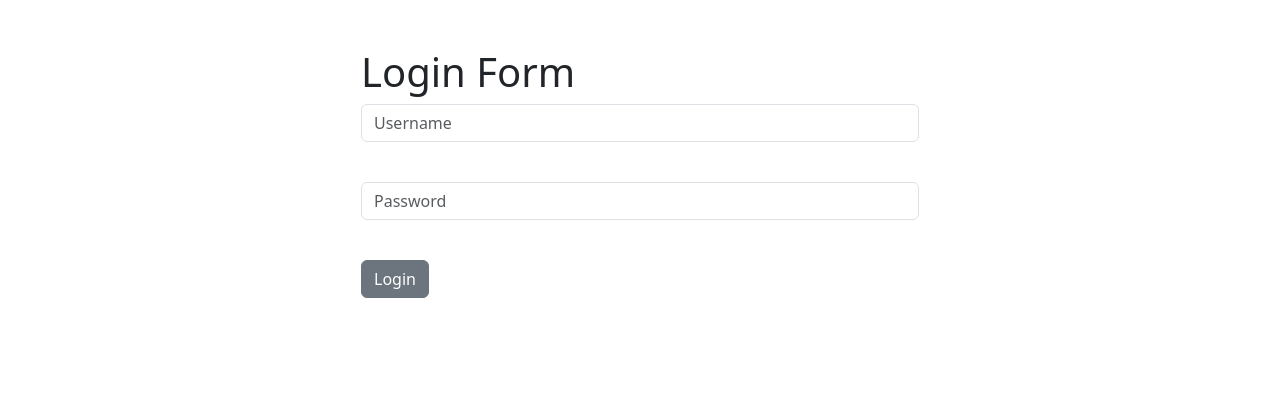
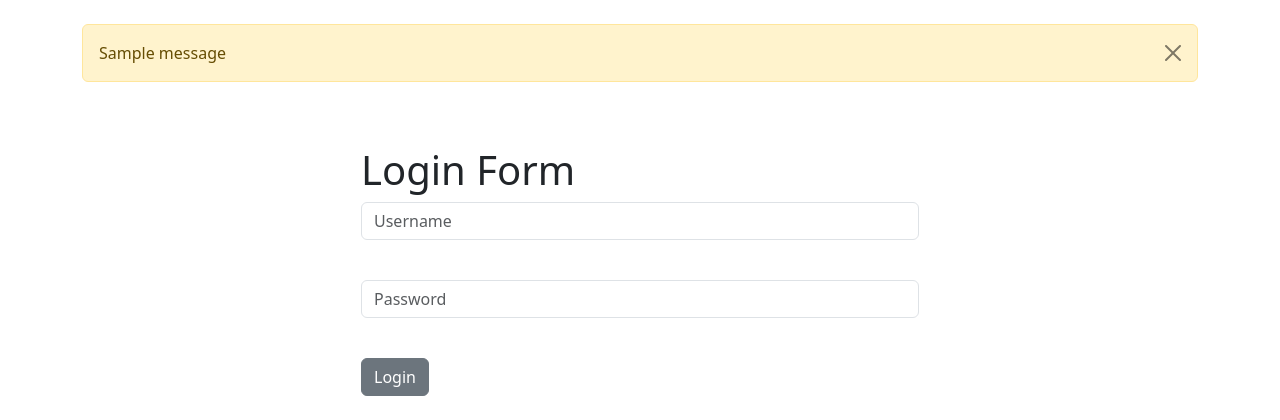
Before and after one commit to HailemichaelSintayehu/CRM, a Django app: page / in a window 1280 px wide. Shown: the part 56-476 px from the top of the page. Run offline with Django 5.2, Linux system fonts and the light colour scheme; tables that the repository leaves empty hold one stand-in row (values such as "Sample post"); one stand-in notice (Sample message) is shown.

Commit message:
error messages added in the login page

```diff
--- a/website/templates/base.html
+++ b/website/templates/base.html
@@ -11,6 +11,17 @@
   <body>
     {% include "navbar.html" %}
     <div class = "container">
+      <br/>
+
+        {% if messages %}
+          {% for message in messages %}
+            <div class="alert alert-warning alert-dismissible fade show" role="alert">
+                  {{ message }}
+              <button type="button" class="btn-close" data-bs-dismiss="alert" aria-label="Close"></button>
+            </div>
+
+          {% endfor %}
+        {% endif %}
 
         {% block content%}
         {% endblock %}
```
